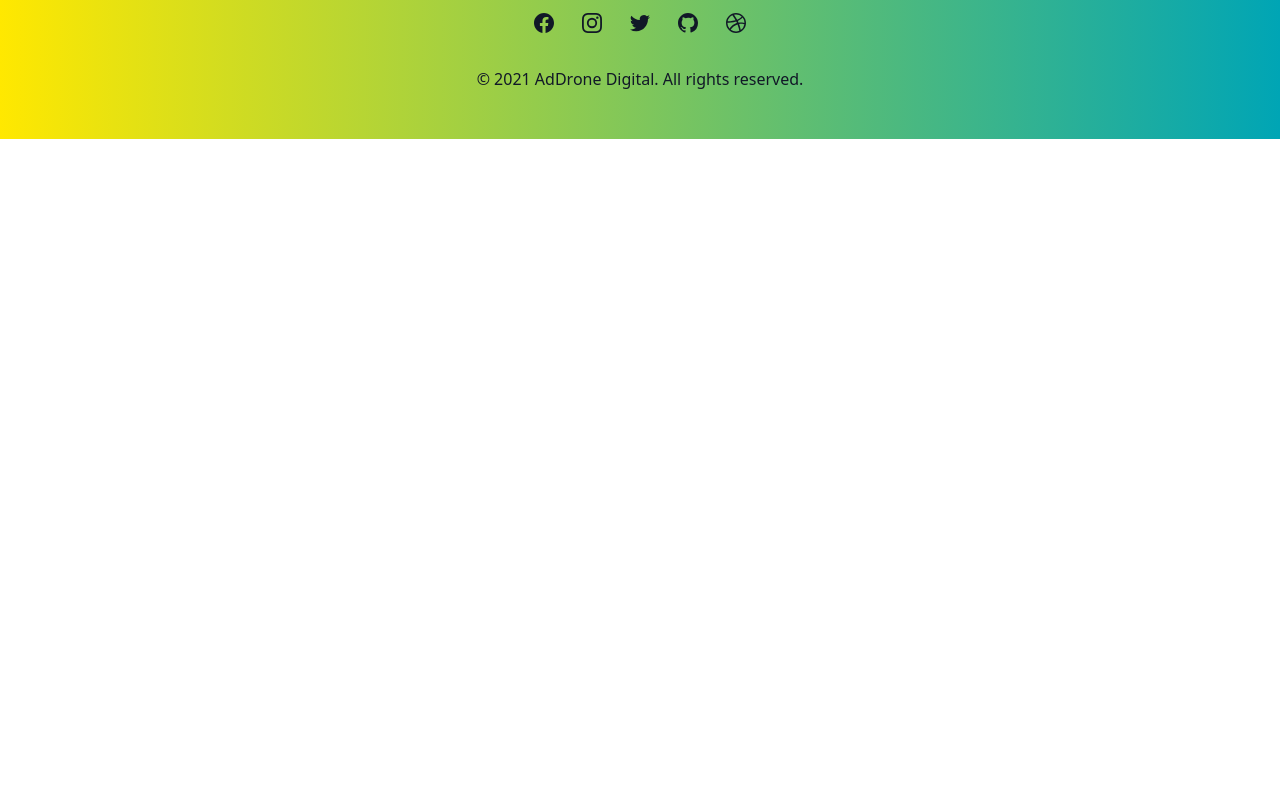
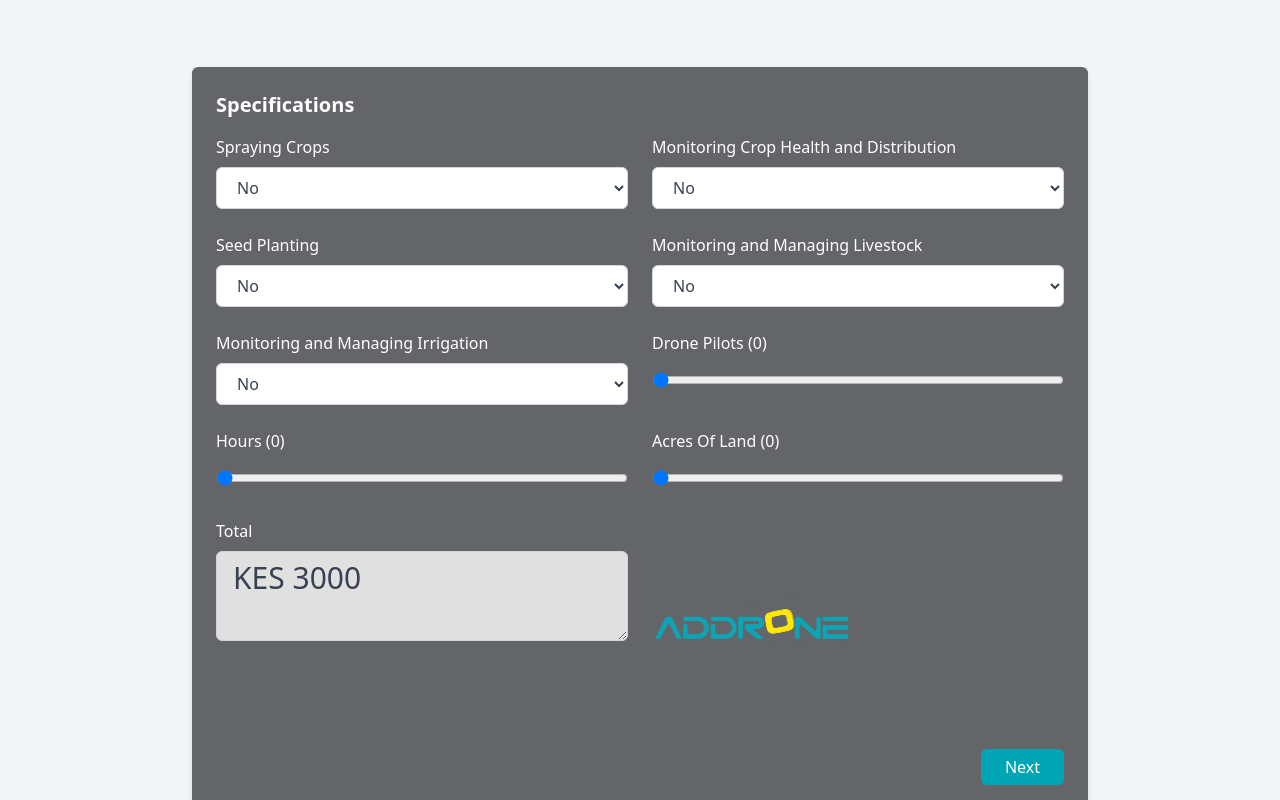
Before and after one commit to Magezi-Tech-Solutions/addrone, a Next.js app: page /pricing in a window 1280 px wide. Shown: the part 1400-2200 px from the top of the page. Before the commit the page ends 1539 px from the top, so only its background shows below. Built offline with nearby package versions, Linux system fonts and the light colour scheme.

Commit message:
Quote Generator

```diff
--- /dev/null
+++ b/components/pricing/Calculator.js
@@ -0,0 +1,177 @@
+import Image from "next/image";
+import { useState } from "react";
+
+function Calculator() {
+  const [drones, setDrones] = useState(0);
+  const [hours, setHours] = useState(0);
+  const [acres, setAcres] = useState(0);
+  return (
+    <div className="w-full bg-gray-100">
+      <h1 className="max-w-md text-4xl font-extrabold text-gray-900 sm:mx-auto lg:max-w-none lg:text-5xl sm:text-center">
+        Quote Calculator
+      </h1>
+      <p className="max-w-md mx-auto mt-5 text-lg text-gray-500 lg:max-w-none lg:text-xl sm:text-center">
+        Generate a personalized quote based on your personal needs.
+      </p>
+      <section className="max-w-4xl p-6 mx-auto mt-20 bg-[#636569] rounded-md shadow-md dark:bg-gray-800">
+        <h1 className="text-xl font-bold text-white capitalize dark:text-white">
+          Specifications
+        </h1>
+        <form>
+          <div className="grid grid-cols-1 gap-6 mt-4 sm:grid-cols-2">
+            <div>
+              <label
+                className="text-white dark:text-gray-200"
+                for="passwordConfirmation"
+              >
+                Spraying Crops
+              </label>
+              <select className="block w-full px-4 py-2 mt-2 text-gray-700 bg-white border border-gray-300 rounded-md dark:bg-gray-800 dark:text-gray-300 dark:border-gray-600 focus:border-blue-500 dark:focus:border-blue-500 focus:outline-none focus:ring">
+                <option>No</option>
+                <option>Yes</option>
+              </select>
+            </div>
+
+            <div>
+              <label
+                className="text-white dark:text-gray-200"
+                for="passwordConfirmation"
+              >
+                Monitoring Crop Health and Distribution
+              </label>
+              <select className="block w-full px-4 py-2 mt-2 text-gray-700 bg-white border border-gray-300 rounded-md dark:bg-gray-800 dark:text-gray-300 dark:border-gray-600 focus:border-blue-500 dark:focus:border-blue-500 focus:outline-none focus:ring">
+                <option>No</option>
+                <option>Yes</option>
+              </select>
+            </div>
+
+            <div>
+              <label
+                className="text-white dark:text-gray-200"
+                for="passwordConfirmation"
+              >
+                Seed Planting
+              </label>
+              <select className="block w-full px-4 py-2 mt-2 text-gray-700 bg-white border border-gray-300 rounded-md dark:bg-gray-800 dark:text-gray-300 dark:border-gray-600 focus:border-blue-500 dark:focus:border-blue-500 focus:outline-none focus:ring">
+                <option>No</option>
+                <option>Yes</option>
+              </select>
+            </div>
+
+            <div>
+              <label
+                className="text-white dark:text-gray-200"
+                for="passwordConfirmation"
+              >
+                Monitoring and Managing Livestock
+              </label>
+              <select className="block w-full px-4 py-2 mt-2 text-gray-700 bg-white border border-gray-300 rounded-md dark:bg-gray-800 dark:text-gray-300 dark:border-gray-600 focus:border-blue-500 dark:focus:border-blue-500 focus:outline-none focus:ring">
+                <option>No</option>
+                <option>Yes</option>
+              </select>
+            </div>
+
+            <div>
+              <label
+                className="text-white dark:text-gray-200"
+                for="passwordConfirmation"
+              >
+                Monitoring and Managing Irrigation
+              </label>
+              <select className="block w-full px-4 py-2 mt-2 text-gray-700 bg-white border border-gray-300 rounded-md dark:bg-gray-800 dark:text-gray-300 dark:border-gray-600 focus:border-blue-500 dark:focus:border-blue-500 focus:outline-none focus:ring">
+                <option>No</option>
+                <option>Yes</option>
+              </select>
+            </div>
+
+            <div>
+              <label
+                className="text-white dark:text-gray-200"
+                for="passwordConfirmation"
+              >
+                Drone Pilots ({drones})
+              </label>
+              <input
+                value={drones}
+                min="0"
+                max="4"
+                onChange={(e) => setDrones(e.target.value)}
+                id="range"
+                type="range"
+                className="block w-full py-2 mt-2 text-gray-700 bg-white border border-gray-300 rounded-md cursor-pointer dark:bg-gray-800 dark:text-gray-300 dark:border-gray-600 focus:border-blue-500 dark:focus:border-blue-500 focus:outline-none focus:ring"
+              />
+            </div>
+
+            <div>
+              <label
+                className="text-white dark:text-gray-200"
+                for="passwordConfirmation"
+              >
+                Hours ({hours})
+              </label>
+              <input
+                value={hours}
+                min="0"
+                max="24"
+                onChange={(e) => setHours(e.target.value)}
+                id="range"
+                type="range"
+                className="block w-full py-2 mt-2 text-gray-700 bg-white border border-gray-300 rounded-md cursor-pointer dark:bg-gray-800 dark:text-gray-300 dark:border-gray-600 focus:border-blue-500 dark:focus:border-blue-500 focus:outline-none focus:ring"
+              />
+            </div>
+
+            <div>
+              <label
+                className="text-white dark:text-gray-200"
+                for="passwordConfirmation"
+              >
+                Acres Of Land ({acres})
+              </label>
+              <input
+                value={acres}
+                min="0"
+                max="1280"
+                onChange={(e) => setAcres(e.target.value)}
+                id="range"
+                type="range"
+                className="block w-full py-2 mt-2 text-gray-700 bg-white border border-gray-300 rounded-md cursor-pointer dark:bg-gray-800 dark:text-gray-300 dark:border-gray-600 focus:border-blue-500 dark:focus:border-blue-500 focus:outline-none focus:ring"
+              />
+            </div>
+
+            <div>
+              <label
+                className="text-white dark:text-gray-200"
+                for="passwordConfirmation"
+              >
+                Total
+              </label>
+              <textarea
+                readonly
+                value="KES 3000"
+                id="textarea"
+                type="textarea"
+                className="block w-full px-4 py-2 mt-2 text-3xl text-gray-700 bg-white border border-gray-300 rounded-md bg-opacity-80 dark:bg-gray-800 dark:text-gray-300 dark:border-gray-600 focus:border-blue-500 dark:focus:border-blue-500 focus:outline-none focus:ring"
+              ></textarea>
+            </div>
+            <div>
+              <Image
+                src="/logo.png"
+                width="200"
+                height="200"
+                objectFit="cover"
+              />
+            </div>
+          </div>
+
+          <div className="flex justify-end mt-6">
+            <button className="px-6 py-2 leading-5 text-white transition-colors duration-200 transform bg-[#00a5b5] rounded-md hover:bg-[#ffe800] focus:outline-none focus:bg-gray-600">
+              Next
+            </button>
+          </div>
+        </form>
+      </section>
+    </div>
+  );
+}
+
+export default Calculator;
--- a/components/pricing/Plans.js
+++ b/components/pricing/Plans.js
@@ -3,7 +3,7 @@ function Plans() {
     <section className="py-20 bg-gray-100">
       <div className="flex flex-col max-w-6xl px-12 mx-auto lg:px-8">
         <h1 className="max-w-md text-4xl font-extrabold text-gray-900 sm:mx-auto lg:max-w-none lg:text-5xl sm:text-center">
-          Pricing Plans
+          Our Package Pricing Plans
         </h1>
         <p className="max-w-md mx-auto mt-5 text-lg text-gray-500 lg:max-w-none lg:text-xl sm:text-center">
           Everything you need to help you succeed. Simple transparent pricing to
--- a/pages/pricing.js
+++ b/pages/pricing.js
@@ -1,6 +1,7 @@
 import Head from "next/head";
 import Footer from "../components/Footer";
 import Navbar from "../components/Navbar";
+import Calculator from "../components/pricing/Calculator";
 import Plans from "../components/pricing/Plans";
 import PricingHero from "../components/pricing/PricingHero";
 
@@ -14,6 +15,7 @@ function Pricing() {
       <Navbar />
       <PricingHero />
       <Plans />
+      <Calculator />
       <Footer />
     </div>
   );
```
